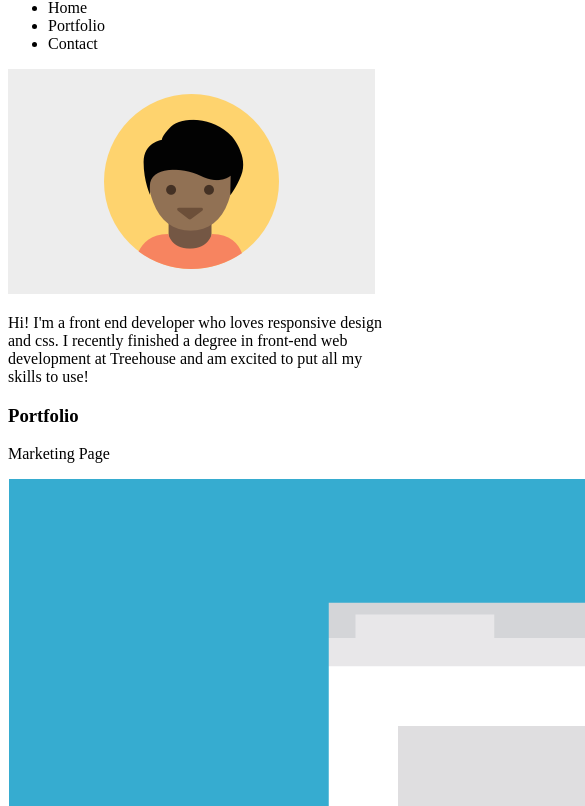
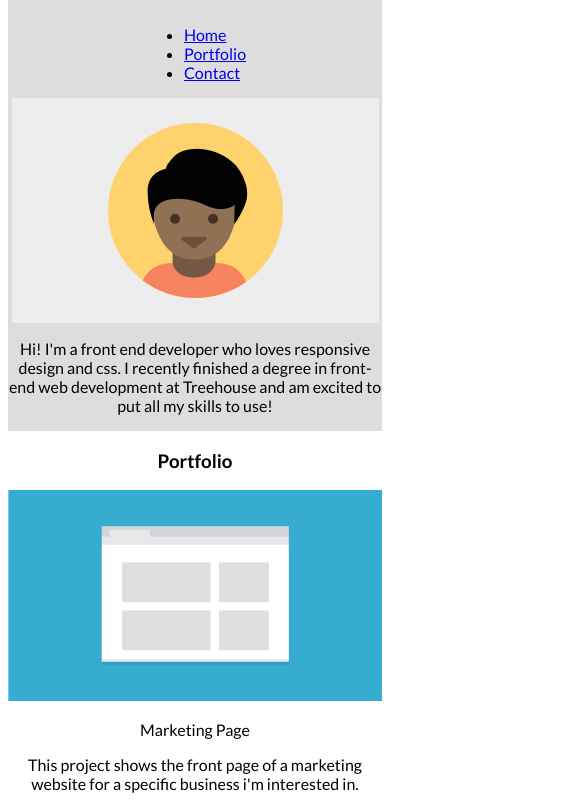
Before and after one commit to mr-first/techdegree-project-2, a plain HTML site: page index.html in a window 390 px wide. Shown: the part 81-887 px from the top of the page, 585 px wide, since content can reach past the window. Drawn offline with Linux system fonts and the light colour scheme.

Commit message:
Created Mobile Layout
Add Mobile Layout (320px)

```diff
--- a/css/styles.css
+++ b/css/styles.css
@@ -0,0 +1,40 @@
+* {
+    font-family: 'Lato', sans-serif;
+    box-sizing: border-box;
+}
+
+img {
+  max-width: 100vh;
+}
+p {
+    text-align: center;
+}
+
+h3 {
+  text-align: center;
+}
+
+header {
+    background-color: rgb(221, 221, 221);
+}
+img {
+    max-width: 100%;
+}
+
+/*
+    Media Queries
+*/
+@media (min-width: 320px) {
+    .head-container, .pages {
+        display: flex;
+        flex-direction: column;
+        justify-content: center;
+        flex-basis: 320px;
+        align-items: center;
+    }
+    .bottom-nav{
+        display: flex;
+        justify-content: space-around;
+    }
+
+}
--- a/index.html
+++ b/index.html
@@ -3,63 +3,75 @@
     <head>
         <meta name="viewport" content="width=device-width, initial-scale=1">
         <link rel="stylesheet" href="css/styles.css">
+        <link rel="preconnect" href="https://fonts.googleapis.com">
+        <link rel="preconnect" href="https://fonts.gstatic.com" crossorigin>
+        <link href="https://fonts.googleapis.com/css2?family=Lato:wght@300;400;700&display=swap" rel="stylesheet">
         <title>Student portfolio</title>
     </head>
     <body>
+        <header>
+            <div class="head-container">
                 <h1>Student name</h1>
-        <nav>
+                <nav class="top-navigation">
                     <ul>
-                <li>Home</li>
-                <li>Portfolio</li>
-                <li>Contact</li>
+                        <li><a href="index.html">Home</a></li>
+                        <li><a href="#portfolio">Portfolio</a></li>
+                        <li><a href="#contacts">Contact</a></li>
                     </ul>
                 </nav>
-        <header>
                 <img src="images/responsive-layout-profile.png" alt="student profile image">
                 <p>Hi! I'm a front end developer who loves responsive design and css. I recently finished a degree in front-end web development at Treehouse and am excited to put all my skills to use!</p>
+            </div>
         </header>
         <main>
+            <div class="pages">
+                <section id="portflio">
                     <h3><b>Portfolio</b></h3>
                     <section class="marketing page">
-                <p class="portfolio-title">Marketing Page<p>
                         <img src="images/portfolio-1.png" alt="marketing website">
+                        <p class="portfolio-title">Marketing Page<p></p>
                         <p>This project shows the front page of a marketing website for a specific business i'm interested in.</p>
                     </section>
                     <section class="search page">
+                        <img src="images/portfolio-2.png" alt="search website">
                         <p class="portfolio-title">Search Page</p>
-                <img src="images/portfolio-2.png" alt="search website">
                         <p>This project searches through a specific database to find information that the user is trying to look up.</p>
                     </section>
                     <section class="travel page">
+                        <img src="images/portfolio-3.png" alt="travel app">
                         <p class="portfolio-title">Travel app</p>
-                <img src="images/portfolio-3.png" alt="travel app">
                         <p>This project compares travel times based on different transportation methods and tells you the best one.</p>
                     </section>
                     <section class="sport page">
+                        <img src="images/portfolio-4.png" alt="favorite spots website">
                         <p class="portfolio-title">Map of Favorite Spots</p>
-                <img src="images/portfolio-4.png" alt="favorite spots website">
                         <p>This project uses mapping apis to plot points for my favorite spots in the city for a do-it-yourself walking tour.</p>
                     </section>
                     <section class="gallery page">
+                        <img src="images/portfolio-5.png" alt="photo gallery website">
                         <p class="portfolio-title">Photo Gallery</p>
-                <img src="images/portfolio-5.png" alt="photo gallery website">
                         <p>This project shows pictures from a recent trip to the viewer and allows them to easily navigate through photos.</p>
                     </section>
                     <section class="calculator page">
+                        <img src="images/portfolio-6.png" alt="calculator app">
                         <p class="portfolio-title">Calculator</p>
-                <img src="images/portfolio-6.png" alt="calculator app">
                         <p>Someone can enter in the numbers they want, and press the big blue button and get the result.</p>
                     </section>
+                </section>
+            </div>
         </main>
     </body>
     <footer>
+        <section id="contacts">
             <h3><b>Contact</b></h3>
             <p>If you're interested in chatting or want more information about what i've been working on, I'd love to hear from you!</p>
             <p>Phone  +1(111)555-1234</p>
             <p>Email  email@yoursite.com</p>
-        <div class="bottom-nav">
-            <p>Student name</p>
-            <p>BACK TO TOP</p>
+            <div>
+                <ul class="bottom-nav">
+                    <li class="item-1">Student name</li>
+                    <li class="item-2">BACK TO TOP</li>
+                </ul>
             </div>
     </footer>
 </html>
```
Lines whose indentation alone changed are shown as unchanged.
